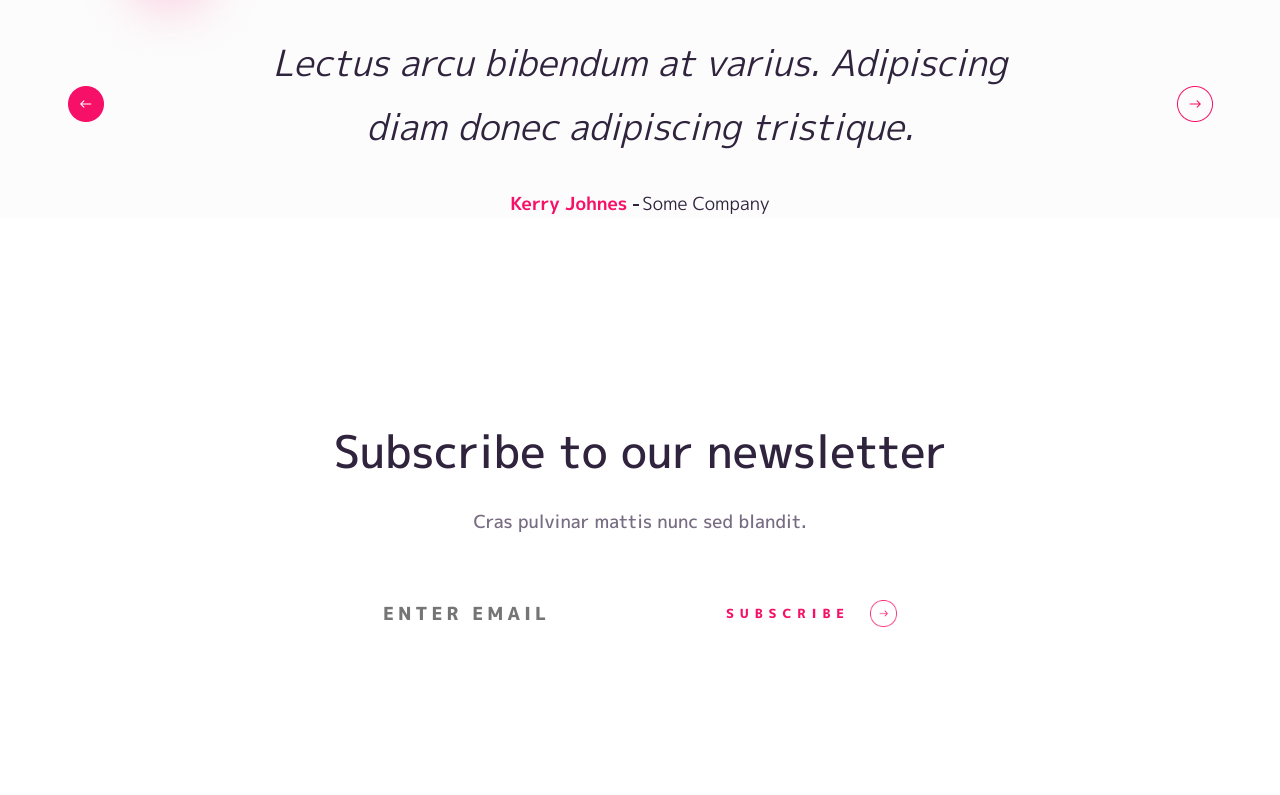
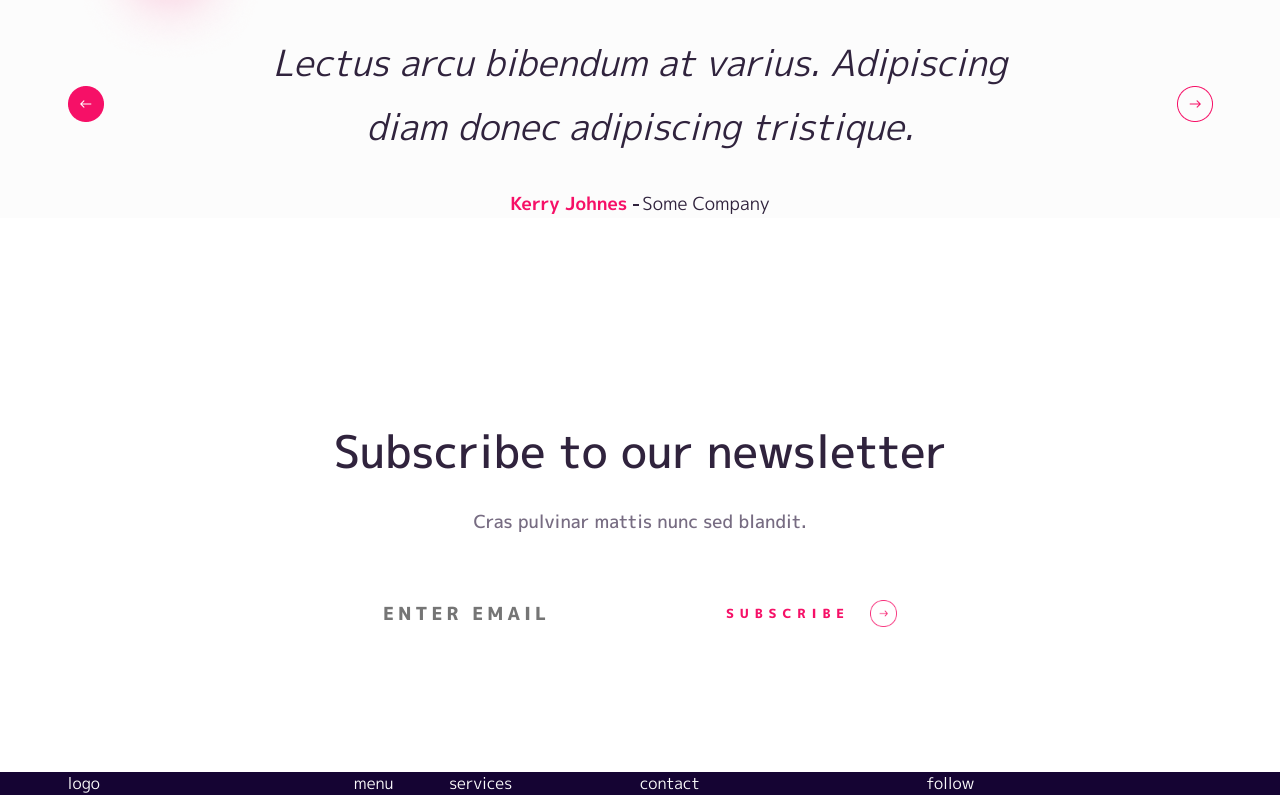
Before and after one commit to DimaMakarenko/Lopper, a React (Create React App) app: page /about in a window 1280 px wide. Shown: the part 827-1622 px from the top of the page. Before the commit the page ends 1599 px from the top, so only its background shows below. Built offline with nearby package versions, Linux system fonts and the light colour scheme.

Commit message:
Footer: construction

```diff
--- /dev/null
+++ b/src/components/Footer/Footer.jsx
@@ -0,0 +1,23 @@
+import React from 'react';
+// styles
+import classNames from 'classnames/bind';
+import styles from './styles.module.scss';
+
+const cn = classNames.bind(styles);
+const { footer, footerContainer, logo, menu, services, contact, follow } = styles;
+
+const Footer = () => {
+  return (
+    <footer className={footer}>
+      <div className={cn('container', footerContainer)}>
+        <div className={logo}>logo</div>
+        <div className={menu}>menu</div>
+        <div className={services}>services</div>
+        <div className={contact}>contact</div>
+        <div className={follow}>follow</div>
+      </div>
+    </footer>
+  );
+};
+
+export default Footer;
--- /dev/null
+++ b/src/components/Footer/styles.module.scss
@@ -0,0 +1,17 @@
+@import 'style/colors';
+
+.footer{
+  background-color: $footer;
+  color:$white;
+}
+.footerContainer{
+  display: grid;
+  grid-template-columns: 3fr 1fr 2fr 3fr 3fr;
+}
+.logo{
+}
+.menu{}
+.services{}
+.contact{}
+.follow{}
+.note{}
--- a/src/pages/About/About.jsx
+++ b/src/pages/About/About.jsx
@@ -3,6 +3,7 @@ import React from 'react';
 import Header from 'components/Header/Header';
 import Testimonials from 'components/Testimonials/Testimonials';
 import Subscribe from 'components/Subscribe/Subscribe';
+import Footer from 'components/Footer/Footer';
 // styles/image
 import classNames from 'classnames/bind';
 import headerImage from 'image/about-header.png';
@@ -30,6 +31,7 @@ const About = () => {
         image={testimonialsAvatar}
       />
       <Subscribe />
+      <Footer />
     </section>
   );
 };
--- a/src/style/colors.scss
+++ b/src/style/colors.scss
@@ -1,3 +1,4 @@
 $white: #FCFCFC;
 $accentColor1: #F61067;
 $accentColor2: #30233D;
+$footer: #150433;
```
